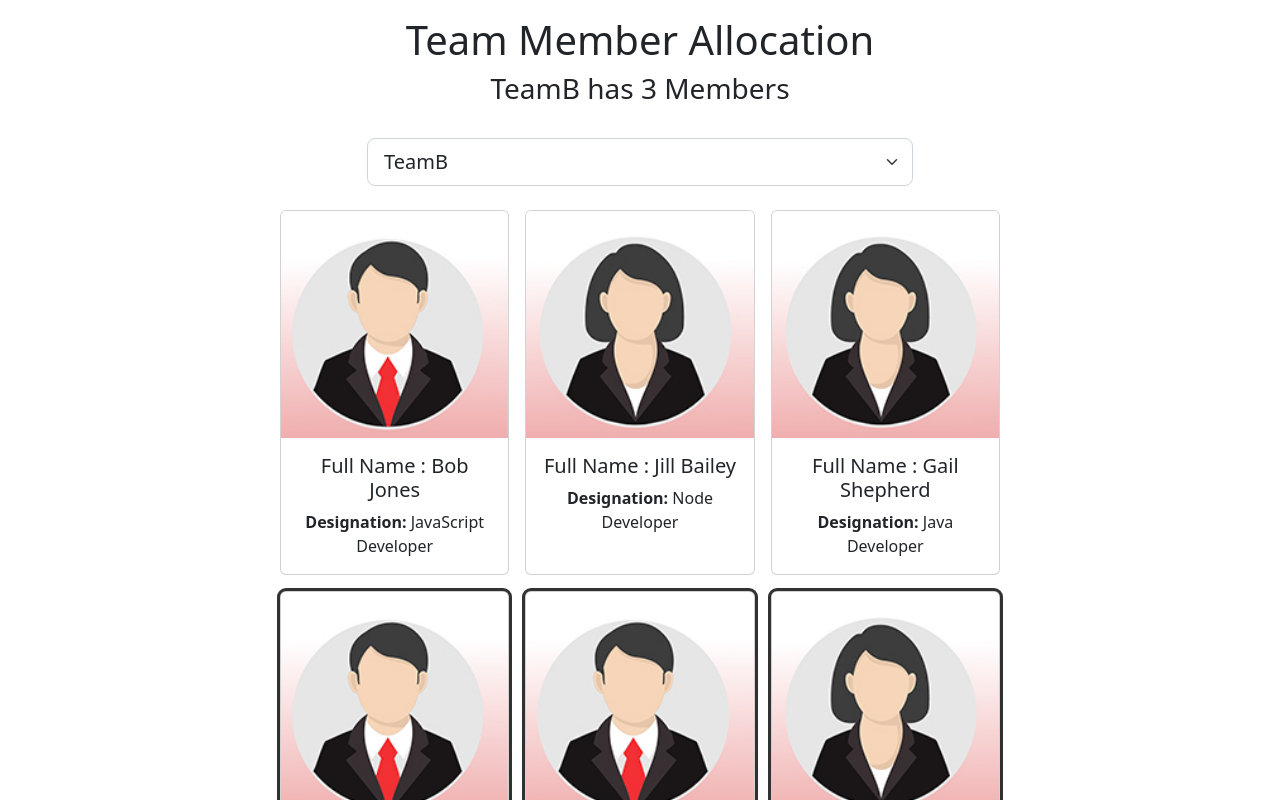
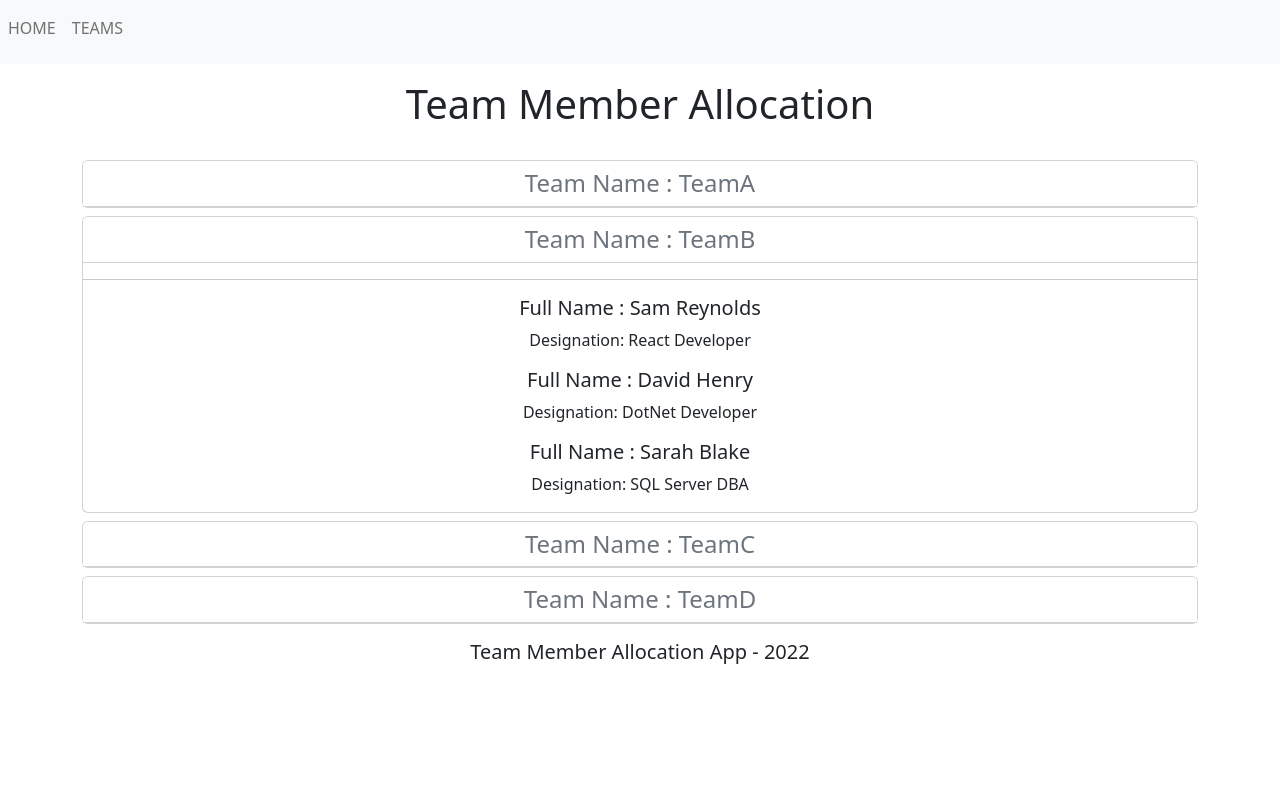
Before and after one commit to Nightstalkeer/Team_Member_Allocate, a React (Vite) app: page /GroupedTeamMembers in a window 1280 px wide. Shown: the top 800 px of the page. Built offline with nearby package versions, Linux system fonts and the light colour scheme.

Commit message:
Finally Completed

```diff
--- a/src/App.css
+++ b/src/App.css
@@ -17,3 +17,9 @@ body {
 h1,h2,h3,h4,h5,p{
   text-align:center;
 }
+
+@media only screen and (max-width: 600px) {
+  .card-collection {
+    grid-template-columns: 1fr;
+  }
+}
--- a/src/App.jsx
+++ b/src/App.jsx
@@ -1,16 +1,21 @@
-import { useState, useEffect} from 'react'; // use state is hook
+import { useState, useEffect } from 'react'; // use state is hook
+import { BrowserRouter as Router, Route, Routes } from 'react-router-dom'; // React-Router-DOM
+
 import * as React from 'react';
 import './App.css';
 import Header from './Header';
 import Employees from './Employees';
 import Footer from './Footer';
+import GroupedTeamMembers from './GroupedTeamMembers';
+import Nav from './Nav';
+import NotFound from './NotFound';
 
 function App() {
 
 
   const [selectedTeam, setTeam] = useState(JSON.parse(localStorage.getItem("selectedTeam")) || "TeamB");
 
-  const [employees, setEmployees] = useState(JSON.parse(localStorage.getItem("employeeList")) || [{
+  const eployees = [{
     id: 1,
     fullName: "Bob Jones",
     designation: "JavaScript Developer",
@@ -93,7 +98,9 @@ function App() {
     designation: "Graphic Designer",
     gender: "male",
     teamName: "TeamD"
-  }]);
+  }]
+
+  const [employees, setEmployees] = useState(JSON.parse(localStorage.getItem("employeeList")) || eployees);
 
   //Functions are delared here
 
@@ -114,8 +121,10 @@ function App() {
 
   function handleEmployeeCardClick(event) {
     const transformedEmployees = employees.map((employee) => employee.id ===
-    parseInt(event.currentTarget.id) ? (employee.teamName === selectedTeam) ? { ...employee,
-    teamName: '' } : { ...employee, teamName: selectedTeam } : employee);
+      parseInt(event.currentTarget.id) ? (employee.teamName === selectedTeam) ? {
+        ...employee,
+        teamName: ''
+      } : { ...employee, teamName: selectedTeam } : employee);
 
     setEmployees(transformedEmployees);
 
@@ -125,18 +134,25 @@ function App() {
   }
 
   return (
-    <div>
-
-      <Header selectedTeam = {selectedTeam}
-        teamMemberCount = {employees.filter((employee) => employee.teamName === selectedTeam).length}/>
-
-      <Employees employees = {employees}
-        selectedTeam = {selectedTeam}
-        handleEmployeeCardClick = {handleEmployeeCardClick}
-        handleTeamSelectionChange = {handleTeamSelectionChange}/>
+    <Router>
+      <Nav />
+      <Header selectedTeam={selectedTeam}
+        teamMemberCount={employees.filter((employee) => employee.teamName === selectedTeam).length} />
+      <Routes>
+        <Route path="/" element={<Employees employees={employees}
+          selectedTeam={selectedTeam}
+          handleEmployeeCardClick={handleEmployeeCardClick}
+          handleTeamSelectionChange={handleTeamSelectionChange}
+          teamMemberCount={employees.filter((employee) => employee.teamName === selectedTeam).length} />}>
+        </Route>
+        <Route path="/GroupedTeamMembers" element={<GroupedTeamMembers employees
+          ={employees} selectedTeam={selectedTeam} setTeam={setTeam} />}>
+        </Route>
+        <Route path="*" element={<NotFound />}></Route>
+      </Routes>
 
       <Footer />
-    </div >
+    </Router >
   );
 }
 
--- a/src/Employees.jsx
+++ b/src/Employees.jsx
@@ -1,6 +1,5 @@
-import femaleProfile from './images/femaleProfile.jpg';
-import maleProfile from './images/maleProfile.jpg';
-
+import Teams from './Teams';
+import TeamMembers from './TeamMembers';
 
 const Employees = (props/*{employees, selectedTeam, handleEmployeeCardClick, handleTeamSelectionChange}*/) => {
 
@@ -8,18 +7,19 @@ const Employees = (props/*{employees, selectedTeam, handleEmployeeCardClick, han
   // We can do both by destructuring or by props and after that props dot operator.....
 
 
-  const employees = props.employees, selectedTeam= props.selectedTeam, handleEmployeeCardClick = props.handleEmployeeCardClick, handleTeamSelectionChange = props.handleTeamSelectionChange;
+  const employees = props.employees, selectedTeam = props.selectedTeam, handleEmployeeCardClick = props.handleEmployeeCardClick, handleTeamSelectionChange = props.handleTeamSelectionChange, teamMemberCount = props.teamMemberCount;
 
   return (
     <main className="container">
+      <div className="row justify-content-center mt-3 mb-4">
+        <div className="col-8">
+          <h3>{selectedTeam} has {teamMemberCount} {teamMemberCount === 1 ? "member" : "members"}</h3>
+        </div>
+      </div>
+
       <div className="row justify-content-center mt-3 mb-3">
         <div className="col-6">
-          <select className="form-select form-select-lg" value={selectedTeam} onChange={handleTeamSelectionChange}>
-            <option value="TeamA">TeamA</option>
-            <option value="TeamB">TeamB</option>
-            <option value="TeamC">TeamC</option>
-            <option value="TeamD">TeamD</option>
-          </select>
+          <Teams selectedTeam={selectedTeam} handleTeamSelectionChange={handleTeamSelectionChange} />
         </div>
       </div>
 
@@ -28,20 +28,7 @@ const Employees = (props/*{employees, selectedTeam, handleEmployeeCardClick, han
       <div className="row justify-content-center mt-3 mb-3">
         <div className="col-8">
           <div className="card-collection">
-            {
-              employees.map((employee) => ( // We use parentheses here because we want to return the next line through this function
-                <div key={employee.id} id={employee.id} className={(employee.teamName === selectedTeam ? 'card m-2 standout' : 'card m-2')} style={{ cursor: "pointer" }} onClick={handleEmployeeCardClick}>
-
-                  {(employee.gender === 'male') ? <img src={maleProfile} className="card-img-top" /> : <img src={femaleProfile} className="card-img-top" />}
-
-
-                  <div className="card-body">
-                    <h5 className="card-title"> Full Name : {employee.fullName}</h5>
-                    <p className="card-text"><b>Designation:</b> {employee.designation}</p>
-                  </div>
-                </div>
-              ))
-            }
+            <TeamMembers employees = {employees} selectedTeam = {selectedTeam} handleEmployeeCardClick = {handleEmployeeCardClick}/>
           </div>
         </div>
       </div>
--- /dev/null
+++ b/src/GroupedTeamMembers.jsx
@@ -0,0 +1,93 @@
+import { useState } from 'react';
+
+
+const GroupedTeamMembers = ({ employees, selectedTeam, setTeam }) => {
+
+  const [groupedEmployees, setGroupData] = useState(groupTeamMembers());
+
+  function groupTeamMembers() {
+    let teams = [];
+
+    let teamAMembers = employees.filter((employee) => employee.teamName === 'TeamA');
+
+    let teamA = { team: 'TeamA', members: teamAMembers, collapsed: selectedTeam === 'TeamA' ? false : true };
+    teams.push(teamA);
+
+
+
+    let teamBMembers = employees.filter((employee) => employee.teamName === 'TeamB');
+
+    let teamB = { team: 'TeamB', members: teamBMembers, collapsed: selectedTeam === 'TeamB' ? false : true };
+    teams.push(teamB);
+
+
+    let teamCMembers = employees.filter((employee) => employee.teamName === 'TeamC');
+
+    let teamC = { team: 'TeamC', members: teamCMembers, collapsed: selectedTeam === 'TeamC' ? false : true };
+    teams.push(teamC);
+
+
+    let teamDMembers = employees.filter((employee) => employee.teamName === 'TeamD');
+
+    let teamD = { team: 'TeamD', members: teamDMembers, collapsed: selectedTeam === 'TeamD' ? false : true };
+    teams.push(teamD);
+
+    return teams;
+  }
+
+  function handleTeamClick(event) {
+    let currentTeam = event.currentTarget.id;
+    let transformedGroupData = groupedEmployees.map((groupedData) => (
+      groupedData.team === currentTeam ? { ...groupedData, collapsed: !groupedData.collapsed }
+        : groupedData
+    )
+    );
+    console.log("hello");
+    console.log(typeof (event.currentTarget.id));
+    setGroupData(transformedGroupData);
+    setTeam(currentTeam);
+  }
+
+
+  return (
+    <main className="container">
+      {
+        groupedEmployees.map((item) => {
+          return (
+            <div key={item.team} className='card mt-2' style={{ cursor: "pointer" }}>
+              <h4 id={item.team} className='card-header text-secondary bg-white' onClick={handleTeamClick}> Team Name : {item.team} </h4>
+              <div id={'collapse_' + item.team} className={item.collapsed === true ? "collapse" : ""}>
+                <hr />
+                {
+                  item.members.map(member => {
+                    return (
+                      <div className="mt-2 ">
+                        <h5 className="card-title mt-2">
+                          <span className="text-dark">Full Name : {member.fullName}</span>
+                        </h5>
+                        <p>Designation: {member.designation}</p>
+                      </div>
+                    );
+                  })
+                }
+              </div>
+            </div>
+          );
+        })
+      }
+    </main>
+  )
+  // console.log(item.team);
+}
+
+export default GroupedTeamMembers;
+
+/*
+           groupedEmployees.forEach((item) => {
+             return (
+               <div key={item.team} className='card mt-2' style={{ cursor: "pointer" }}>
+                 <h4> id = {}</h4>
+               </div>
+             )
+           })
+        */
--- a/src/Header.jsx
+++ b/src/Header.jsx
@@ -4,7 +4,7 @@ const Header = ({ selectedTeam, teamMemberCount }) => {
       <div className="row justify-content-center mt-3 mb-4">
         <div className="col-8">
           <h1>Team Member Allocation</h1>
-          <h3>{selectedTeam} has {teamMemberCount} Members</h3>
+          { /* <h3>{selectedTeam} has {teamMemberCount} Members</h3> */ }
         </div>
       </div>
     </header>
--- /dev/null
+++ b/src/Nav.jsx
@@ -0,0 +1,18 @@
+import { Link } from 'react-router-dom';
+
+const Nav = () => {
+  return (
+    <nav className="navbar navbar-expand-lg navbar-light bg-light">
+      <ul className="navbar-nav me-auto mb-2 mb-lg-o">
+        <li className="nav-item">
+          <Link className="nav-link" to="/">HOME</Link>
+        </li>
+        <li className="nav-item">
+          <Link className="nav-link" to="/GroupedTeamMembers">TEAMS</Link>
+        </li>
+      </ul>
+    </nav>
+  )
+}
+
+export default Nav
--- /dev/null
+++ b/src/NotFound.jsx
@@ -0,0 +1,13 @@
+const NotFound = ({ selectedTeam, teamMemberCount }) => {
+  return (
+    <header className="container">
+      <div className="row justify-content-center mt-3 mb-4">
+        <div className="col-8">
+          <h1 className="text-danger">404 - Page not found</h1>
+        </div>
+      </div>
+    </header>
+  )
+}
+
+export default NotFound;
--- /dev/null
+++ b/src/TeamMemberCard.jsx
@@ -0,0 +1,21 @@
+import femaleProfile from './images/femaleProfile.jpg';
+import maleProfile from './images/maleProfile.jpg';
+
+
+
+const TeamMemberCard = ({ employee, handleEmployeeCardClick, selectedTeam }) => {
+  return (
+    <div key={employee.id} id={employee.id} className={(employee.teamName === selectedTeam ? 'card m-2 standout' : 'card m-2')} style={{ cursor: "pointer" }} onClick={handleEmployeeCardClick}>
+
+      {(employee.gender === 'male') ? <img src={maleProfile} className="card-img-top" /> : <img src={femaleProfile} className="card-img-top" />}
+
+
+      <div className="card-body">
+        <h5 className="card-title"> Full Name : {employee.fullName}</h5>
+        <p className="card-text"><b>Designation:</b> {employee.designation}</p>
+      </div>
+    </div>
+  )
+}
+
+export default TeamMemberCard;
--- /dev/null
+++ b/src/TeamMembers.jsx
@@ -0,0 +1,11 @@
+import TeamMemberCard from './TeamMemberCard';
+
+const TeamMembers = ({ employees, handleEmployeeCardClick, selectedTeam }) => {
+  return (
+    employees.map(employee =>
+      <TeamMemberCard employee={employee} handleEmployeeCardClick={handleEmployeeCardClick} selectedTeam={selectedTeam} />
+    )
+  )
+}
+
+export default TeamMembers;
--- /dev/null
+++ b/src/Teams.jsx
@@ -0,0 +1,12 @@
+const Teams = ({ selectedTeam, handleTeamSelectionChange }) => {
+  return (
+    <select className="form-select form-select-lg" value={selectedTeam} onChange={handleTeamSelectionChange}>
+      <option value="TeamA">TeamA</option>
+      <option value="TeamB">TeamB</option>
+      <option value="TeamC">TeamC</option>
+      <option value="TeamD">TeamD</option>
+    </select>
+  )
+}
+
+export default Teams;
```
Also changed, not shown: 8 other files (tests, documents, lock files or other folders).
